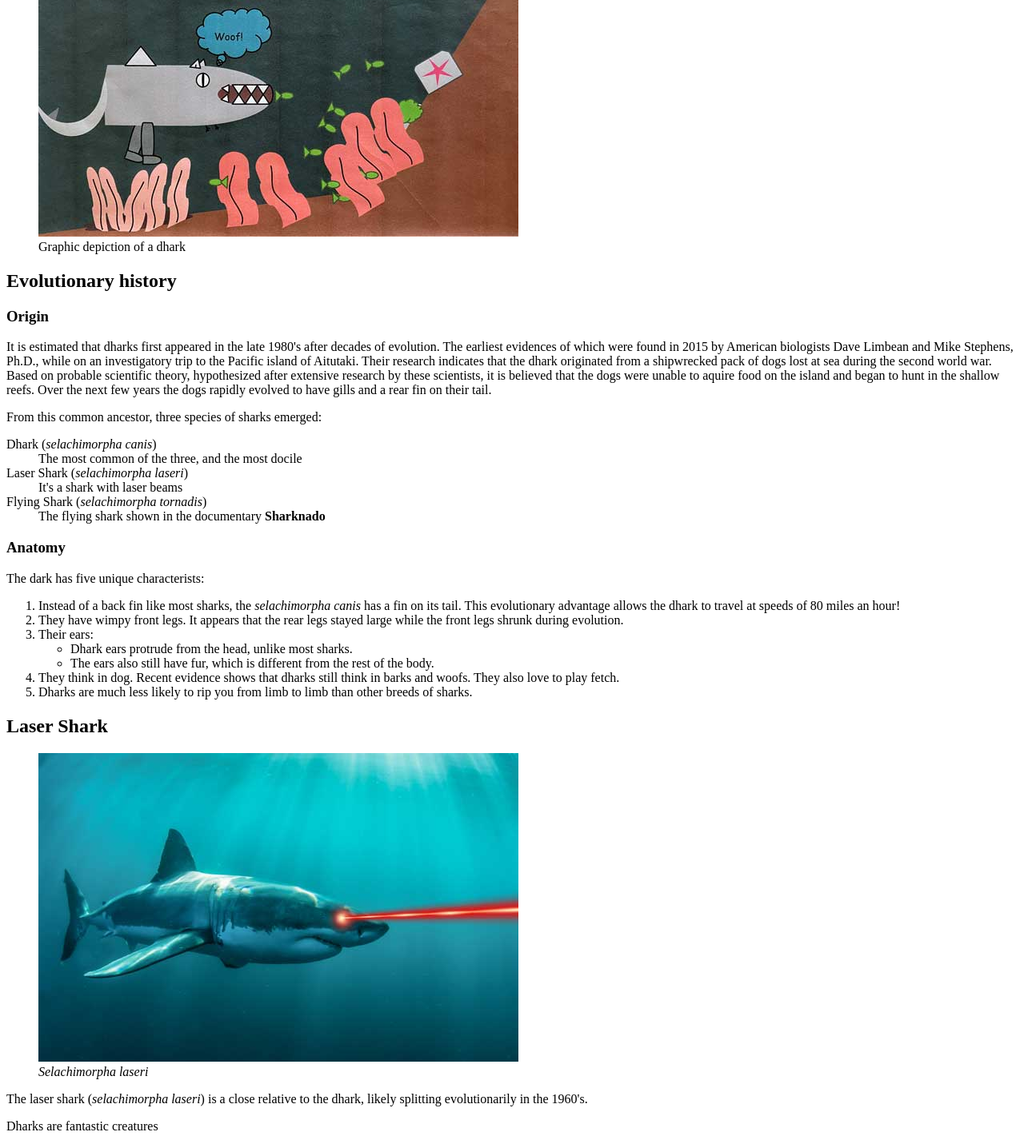
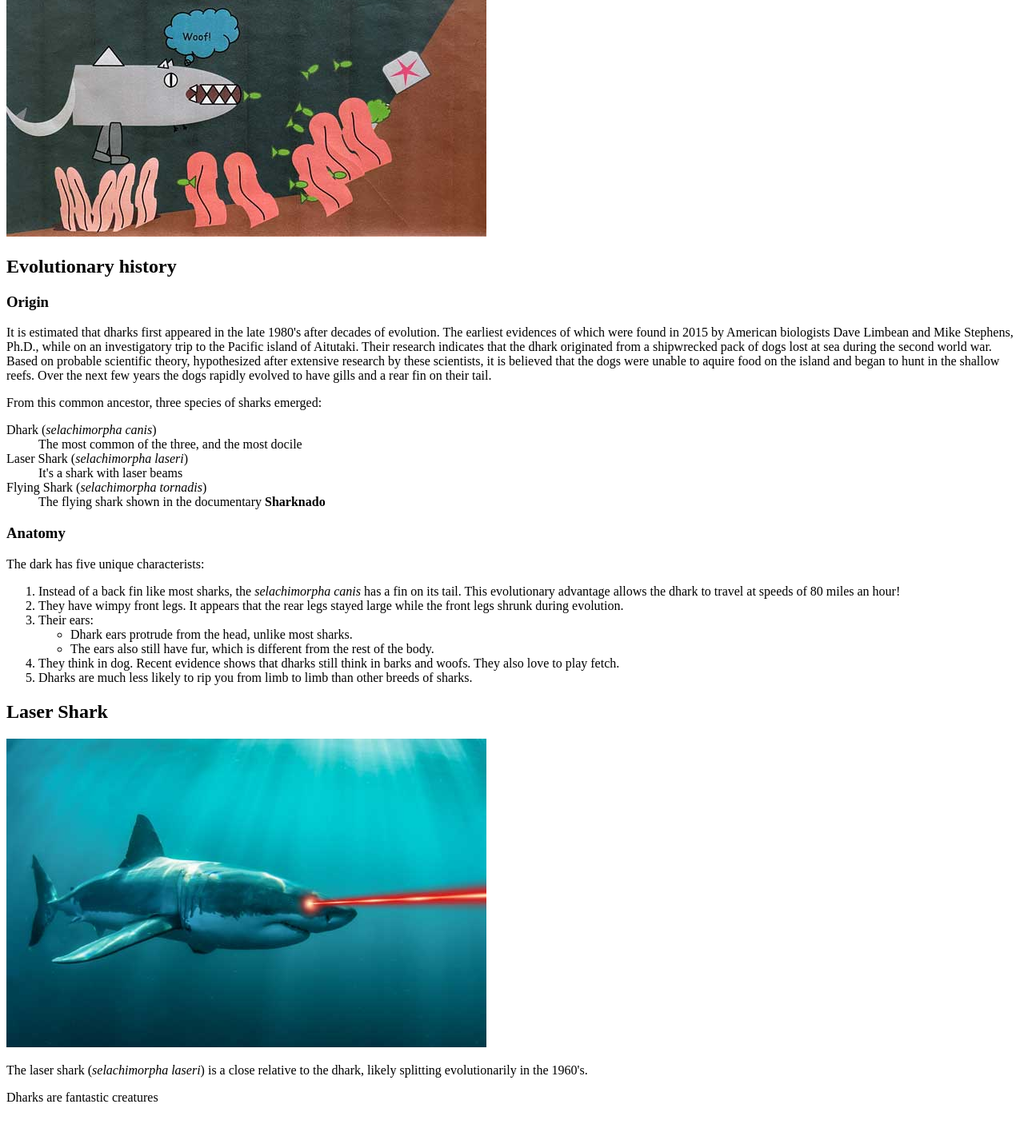
Before and after one commit to JosiahStephens/htmlIntro, a plain HTML site: page index.html in a window 1280 px wide. Shown: the part 443-1869 px from the top of the page at 80% size. After the commit the page ends 1833 px from the top, so only its background shows below. Drawn offline with Linux system fonts and the light colour scheme.

Commit message:
took images out of figure

```diff
--- a/index.html
+++ b/index.html
@@ -34,10 +34,7 @@
       <p>
         Dog sharks (<em>selachimorpha canis</em>), often called dharks, are a group of elasmobranch fish characterized by a cartilaginous skeleton, three gill slits on the sides of the head, and wimpy front legs that appear to serve no use. Due to their incredible mobility, dharks thrive in costal beaches and are found at depths of 5 metres. Since their discovery, they have been found all accross the pacific ocean and are commonly seen by tourists. These unique creatures are apex predators – organisms at the top of their underwater food chain.
       </p>
-      <figure>
-        <img src="images/dhark600.jpg" alt="depiction of a dhark">
-        <figcaption>Graphic depiction of a dhark</figcaption>
-      </figure>
+      <img src="images/dhark600.jpg" alt="depiction of a dhark">
     </article>
     <article>
       <h2>Evolutionary history</h2>
@@ -102,10 +99,7 @@
 
   <aside>
     <h2>Laser Shark</h2>
-    <figure>
-      <img src="images/laser-shark600.jpg" alt="shark with frickin laser beams">
-      <figcaption><em>Selachimorpha laseri</em></figcaption>
-    </figure>
+    <img src="images/laser-shark600.jpg" alt="shark with frickin laser beams">
     <p>
       The laser shark (<em>selachimorpha laseri</em>) is a close relative to the dhark, likely splitting evolutionarily in the 1960's.
     </p>
```
